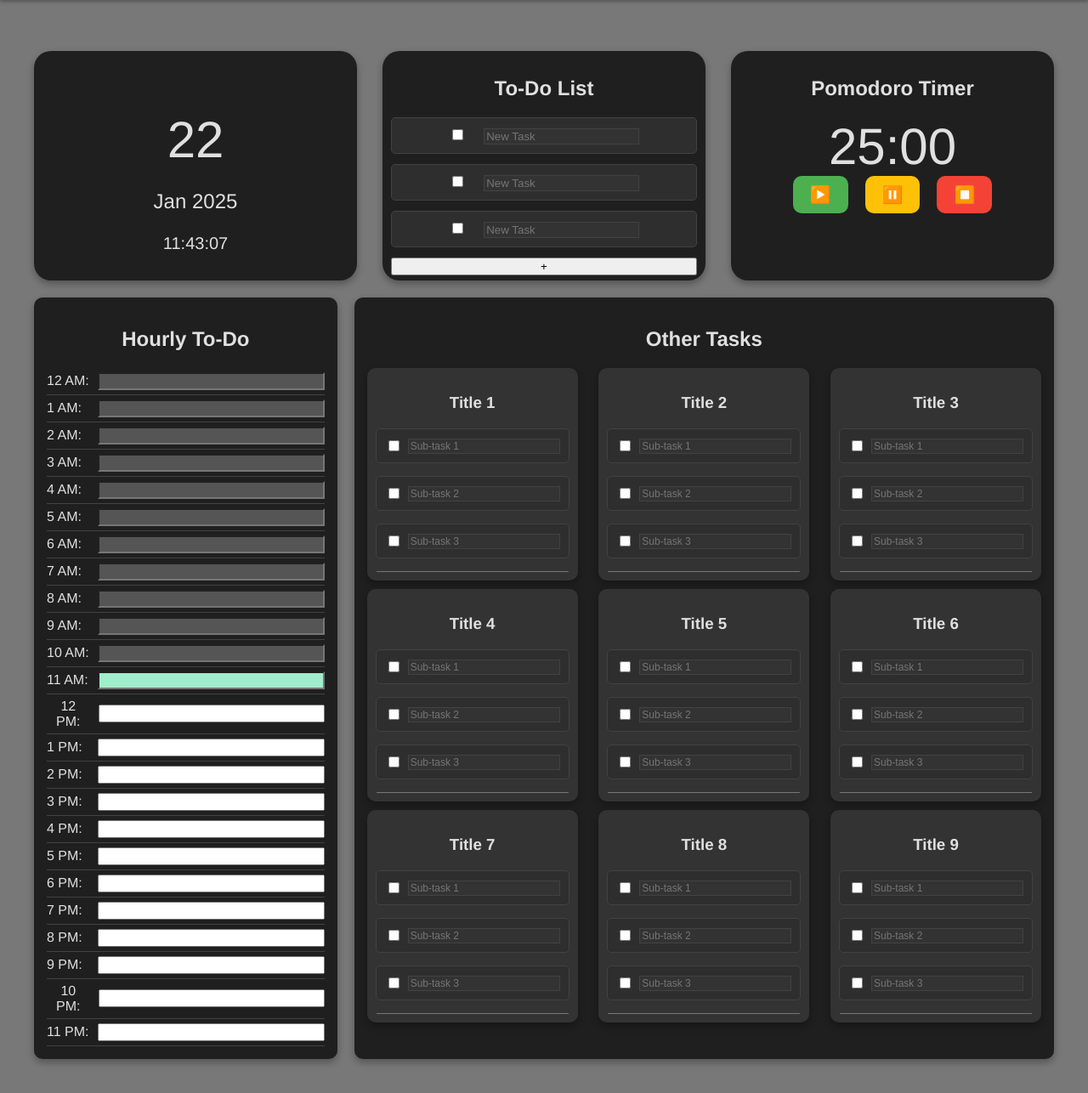
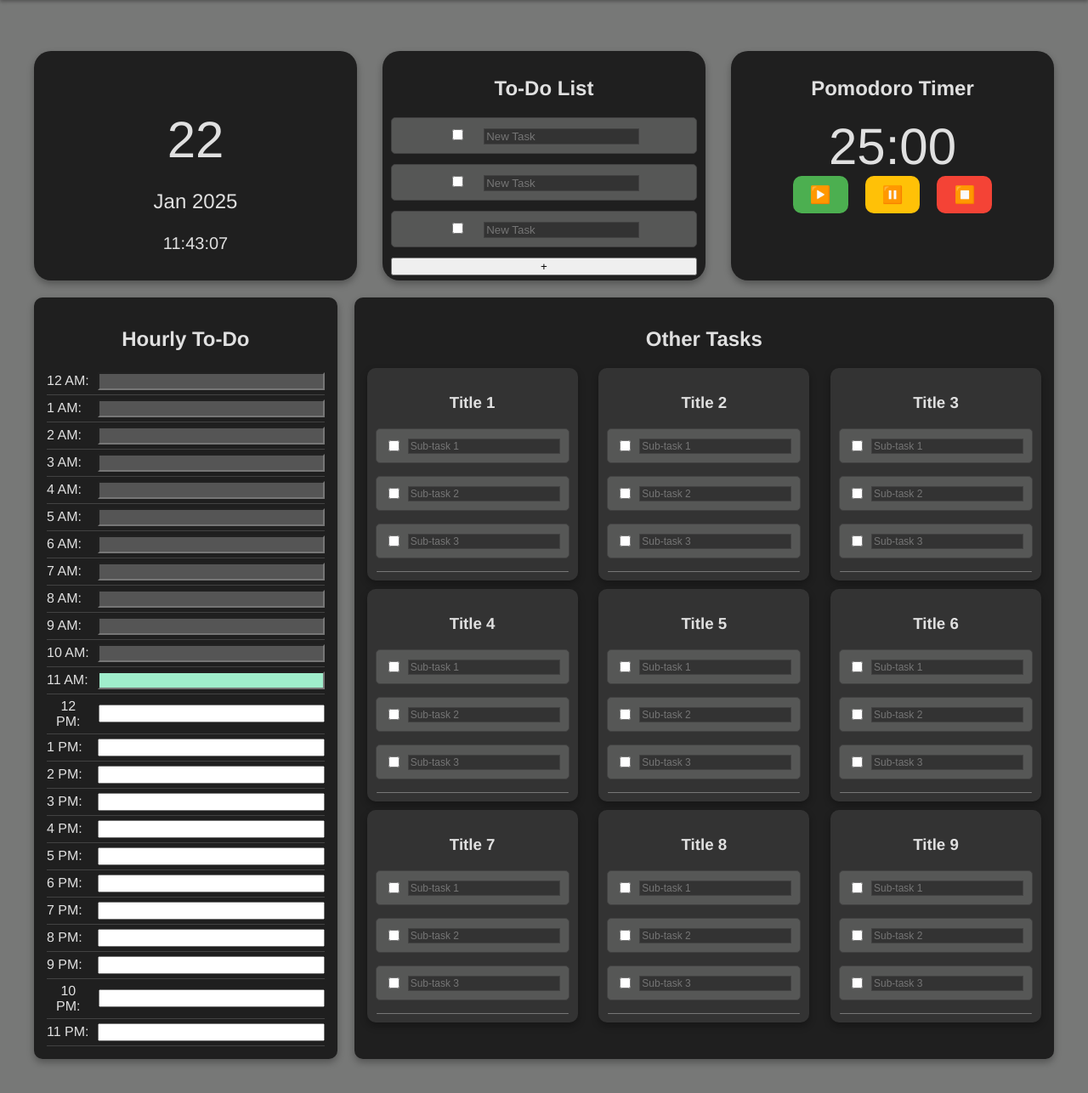
Before and after one commit to xeena26/ProjectTikk, a Flask app: page /dashboard in a window 1280 px wide. Shown: the part 66-1352 px from the top of the page at 85% size. Run offline with Flask 3, Linux system fonts and the light colour scheme; a user stored in the database is signed in; data that the repository does not hold is empty.

Commit message:
Wed, Jan 22, 2025, 10:43 PM +11:00

```diff
--- a/static/styles.css
+++ b/static/styles.css
@@ -127,7 +127,7 @@ footer {
 }
 
 .task-item, .small-task-item {
-    background-color: #2e2e2e;
+    background-color: #565756;
     border: 1px solid #424242;
     padding: 10px;
     margin-bottom: 10px;
```
